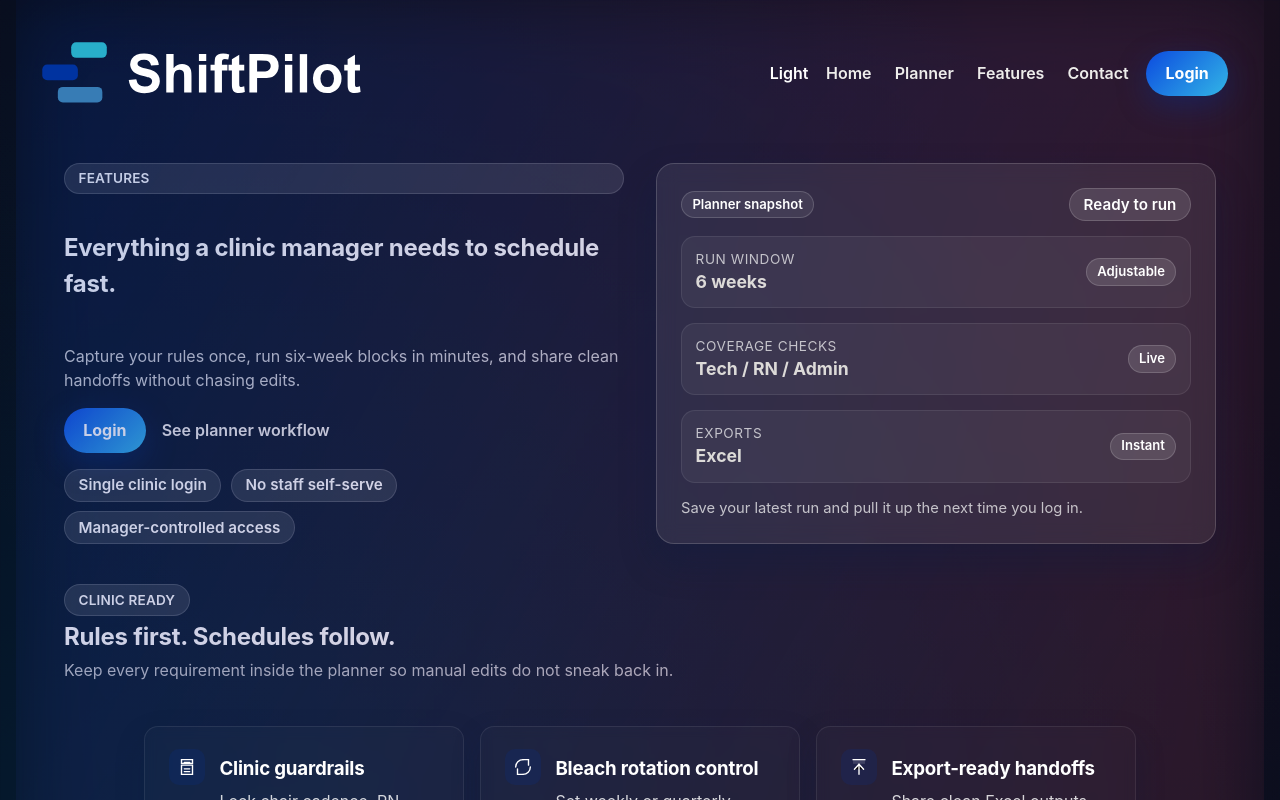
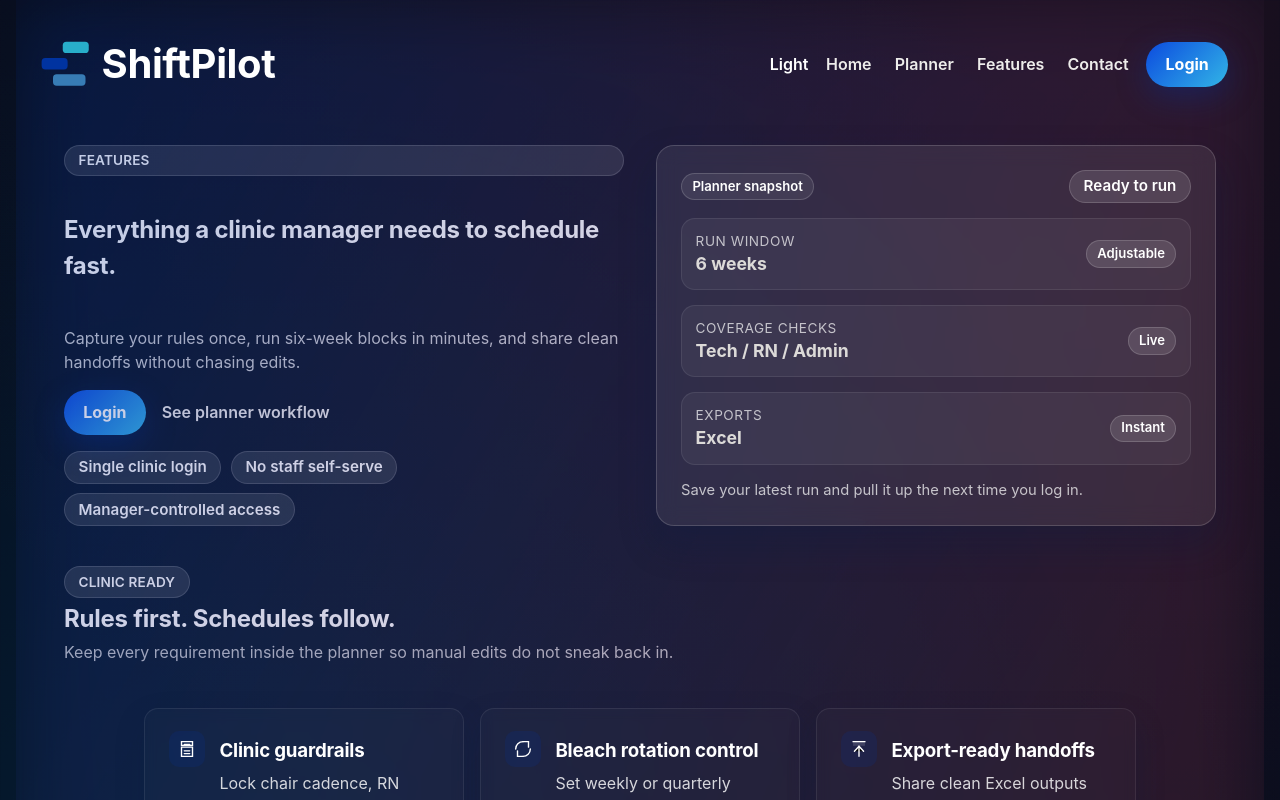
Before and after one commit to Coadjuvant/ShiftPilot, a React (Vite) app in the folder frontend/: page /features in a window 1280 px wide. Shown: the top 800 px of the page. Built offline with nearby package versions, Linux system fonts and the light colour scheme; no server answers.

Commit message:
Render header wordmark with site typography

```diff
--- a/frontend/src/App.tsx
+++ b/frontend/src/App.tsx
@@ -143,7 +143,8 @@ export default function App() {
             </nav>
           </div>
           <Link to="/" className="brand-mark brand-link">
-            <img src={`/brand/shiftpilot-banner-${theme}.svg`} alt="ShiftPilot" className="brand-logo" width="593" height="120" />
+            <img src="/brand/shiftpilot-icon.svg" alt="" aria-hidden="true" className="brand-logo" width="128" height="120" />
+            <span className="brand-name">ShiftPilot</span>
           </Link>
           <div className="nav-right">
             <button className="secondary-link theme-choice" onClick={() => setTheme(theme === "dark" ? "light" : "dark")} aria-label={`Switch to ${theme === "dark" ? "light" : "dark"} theme`}>
--- a/frontend/src/styles.css
+++ b/frontend/src/styles.css
@@ -2590,19 +2590,36 @@ button.secondary-link:hover {
 .page-shell .planner-shell::after { display: none; }
 .theme-choice { white-space: nowrap; }
 
-/* The banner includes the wordmark; keep its natural aspect ratio at every size. */
+/* Keep the symbol as artwork and match the wordmark to the site's headings. */
+.page-shell .brand-mark {
+  gap: 0.6rem;
+}
 .page-shell .brand-mark .brand-logo {
   display: block;
-  width: clamp(240px, 28vw, 330px);
-  max-width: 100%;
+  width: 52px;
+  flex: 0 0 auto;
   height: auto;
   object-fit: contain;
+}
+.page-shell .brand-mark .brand-name {
+  font-family: inherit;
+  font-size: 2.5rem;
+  font-weight: 700;
+  letter-spacing: -0.01em;
+  line-height: 1.2;
+  color: var(--white);
+  white-space: nowrap;
+}
+.page-shell.light .brand-mark .brand-name {
+  color: var(--deep-blue);
 }
 
 @media (max-width: 600px) {
   .page-shell .top-nav { grid-template-columns: auto minmax(0, 1fr); grid-template-areas: "nav brand" "cta cta"; }
   .page-shell .brand-mark { min-width: 0; justify-self: end; max-width: 100%; }
-  .page-shell .brand-mark .brand-logo { width: clamp(180px, 54vw, 260px); max-width: 100%; height: auto; }
+  .page-shell .brand-mark { gap: 0.45rem; }
+  .page-shell .brand-mark .brand-logo { width: 40px; height: auto; }
+  .page-shell .brand-mark .brand-name { font-size: clamp(1.5rem, 6vw, 2rem); }
   .page-shell .nav-right { width: 100%; min-width: 0; justify-content: flex-end; flex-wrap: wrap; }
   .page-shell .nav-right > div { min-width: 0; flex-wrap: wrap; }
   .page-shell .nav-right .pill { display: none; }
```
Also changed, not shown: 1 other file (tests, documents, lock files or other folders).
